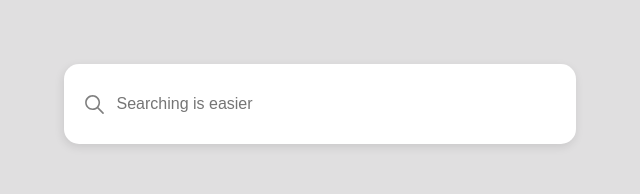
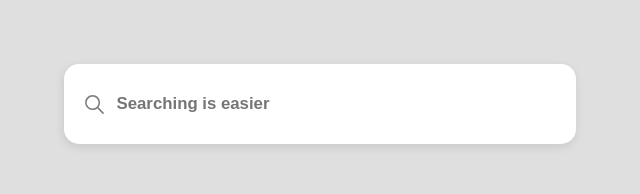
Before and after one commit to lukaakhalbedashvili/WDIC-Front-, a Next.js app: page / in a window 1280 px wide. Shown: the top 194 px of the page, without its empty margins (0-640 px from the left). Built offline with nearby package versions, Linux system fonts and the light colour scheme.

Commit message:
input field improvements

```diff
--- a/src/components/SearchBarSingleResult/SingleSearchResult.module.scss
+++ b/src/components/SearchBarSingleResult/SingleSearchResult.module.scss
@@ -1,17 +1,29 @@
+$iconWidth: 35px;
 @mixin MainSingleDivElements {
-  margin: auto;
   margin-bottom: 2%;
   width: 90%;
   display: flex;
   align-items: center;
+  height: 8vh;
+
   .SingleResultImage {
-    margin-left: 5%;
+    display: flex;
+    align-items: center;
+    margin-left: $iconWidth/2;
+    border-radius: 10px;
     background-color: green;
-    border-radius: 10px;
     overflow: hidden;
-    height: 5%;
   }
   .SingleResultNameAndStatusDiv {
+    .SingleResultName {
+      font-size: small;
+      font-weight: 30;
+      color: #aaa6a6;
+    }
+
+    .SingleResultStatus {
+      font-size: medium;
+    }
     * {
       margin: 0%;
       padding: 0%;
--- a/src/components/SearchBarSingleResult/SingleSearchResult.module.tsx
+++ b/src/components/SearchBarSingleResult/SingleSearchResult.module.tsx
@@ -11,14 +11,14 @@ const SingleSearchResult = ({ input }: { input: string }) => {
     >
       <div className={Styles.SingleResultImage}>
         <Image
-          src="https://firebasestorage.googleapis.com/v0/b/green-b3fdd.appspot.com/o/images%2F19a97b1db5709c9a0cdaf408adfcc1b3325c74c6_2_690x388.jpeg?alt=media&token=6181058f-7437-416a-a406-edad4b5808c8"
-          width={50}
-          height={50}
+          src="https://firebasestorage.googleapis.com/v0/b/green-b3fdd.appspot.com/o/images%2FVAJA.JPG?alt=media&token=f8764540-f9f6-4970-9c45-304387980543"
+          width={40}
+          height={40}
           alt="CompanyName"
         />
       </div>
       <div className={Styles.SingleResultNameAndStatusDiv}>
-        <h3 className={Styles.SingleResultStatus}>Luarsab Tatqaridze</h3>
+        <h4 className={Styles.SingleResultStatus}>Luarsab Tatqaridze</h4>
         <p className={Styles.SingleResultName}>saxeli</p>
       </div>
     </div>
--- a/src/components/SearchResults/SearchResults.module.scss
+++ b/src/components/SearchResults/SearchResults.module.scss
@@ -2,13 +2,12 @@
 .SearchResults {
   @include SearchResults;
   transition: 1s;
-  padding-top: 30px;
   visibility: hidden;
   height: 0vh;
 }
 .SearchResultsFull {
   @include SearchResults;
-  transition: 0.7s;
+  transition: height 0.7s;
   padding-top: 30px;
   height: 40vh;
 }
--- a/styles/mixins.scss
+++ b/styles/mixins.scss
@@ -9,13 +9,14 @@ $iconWidth: 35px;
   box-shadow: -1px 3px 10px 0px rgba(0, 0, 0, 0.1);
 }
 @mixin SearchBarInput {
+  font-weight: bold;
   width: 100%;
   height: 10vh;
   border: none;
   outline: none;
   z-index: 1;
   border-radius: 15px;
-  font-size: 100%;
+  font-size: 105%;
   padding-left: $iconWidth + ($iconWidth/2);
   padding-right: 12%;
 }
```
Also changed, not shown: src/components/SearchBar/SearchBar.module.scss (+0 -9 lines).
